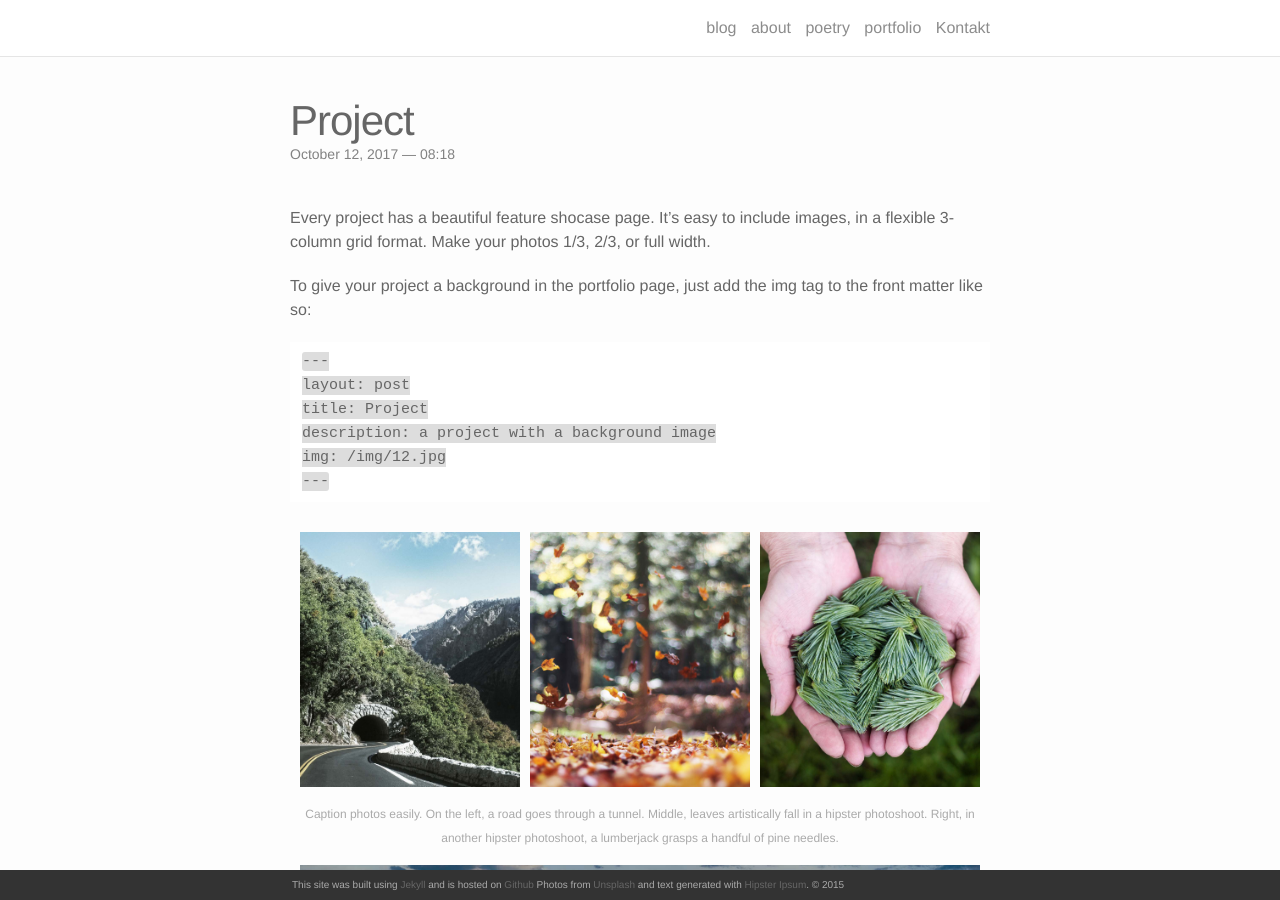
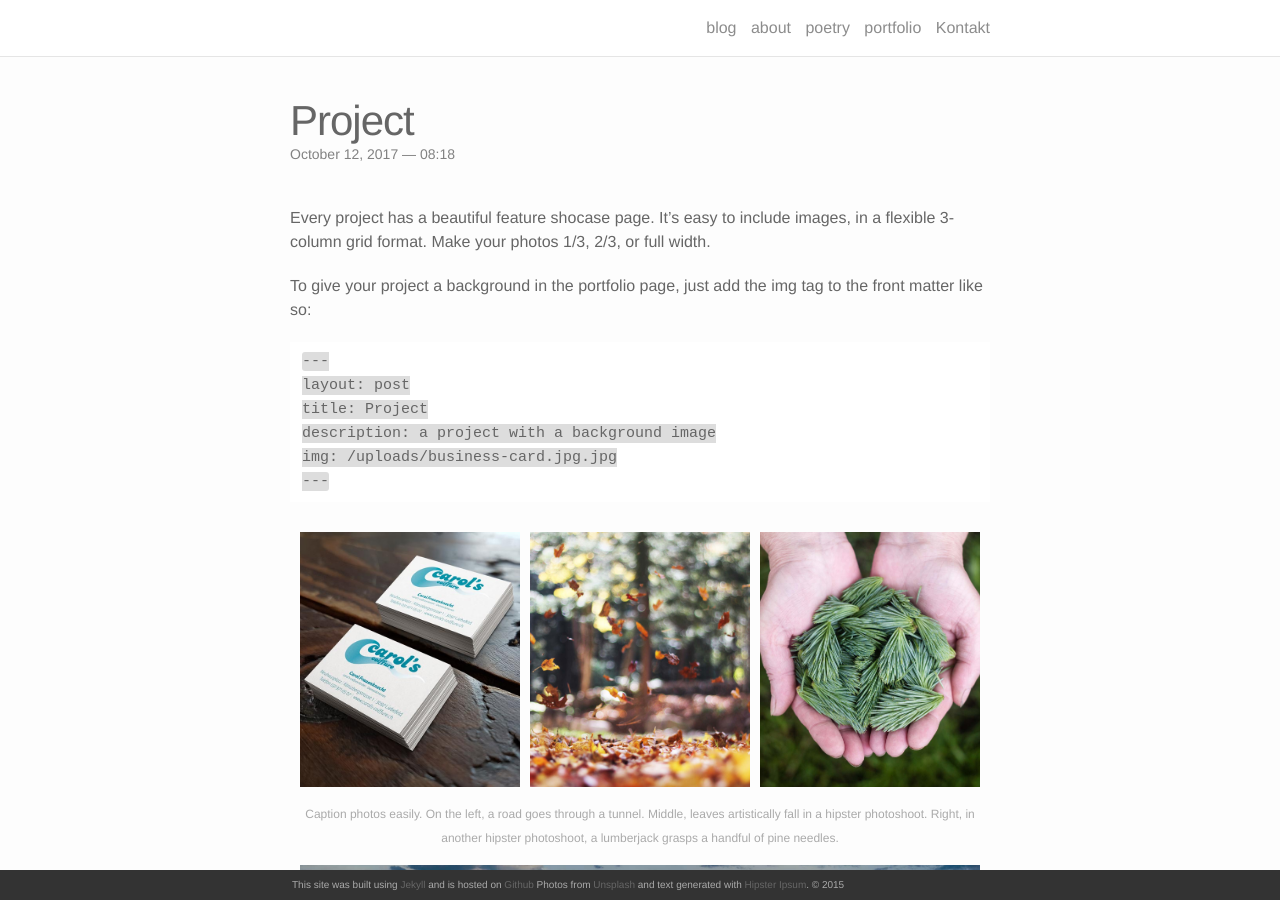
Before and after one commit to grafiche/folio-jekyll, a Jekyll site: the page built from _portfolio/2_project.markdown, in a window 1280 px wide and 900 px high. Built offline with Jekyll 4.4.1, drawn with Linux system fonts in a browser that asks for light colours; nearby versions of some CDN libraries.

Commit message:
Updated 2 Project

```diff
--- a/_portfolio/2_project.markdown
+++ b/_portfolio/2_project.markdown
@@ -1,8 +1,8 @@
 ---
 title: Project
-layout: post
 description: a project with a background image
 img: "/img/2.jpg"
+layout: post
 ---
 
 Every project has a beautiful feature shocase page. It's easy to include images, in a flexible 3-column grid format. Make your photos 1/3, 2/3, or full width.
@@ -13,12 +13,12 @@ To give your project a background in the portfolio page, just add the img tag to
 	layout: post
 	title: Project
 	description: a project with a background image
-	img: /img/12.jpg
+	img: /uploads/business-card.jpg.jpg
 	---
 
 
 <div class="img_row">
-	<img class="col one" src="{{ site.baseurl }}/img/1.jpg" alt="" title="example image"/>
+	<img class="col one" src="{{ site.baseurl }}/uploads/business-card.jpg" alt="" title="example image"/>
 	<img class="col one" src="{{ site.baseurl }}/img/2.jpg" alt="" title="example image"/>
 	<img class="col one" src="{{ site.baseurl }}/img/3.jpg" alt="" title="example image"/>
 </div>
```
